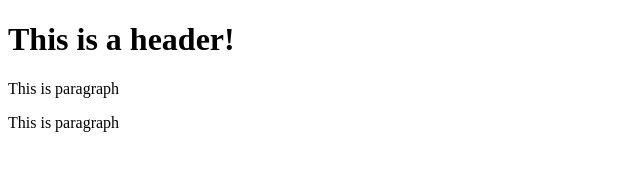
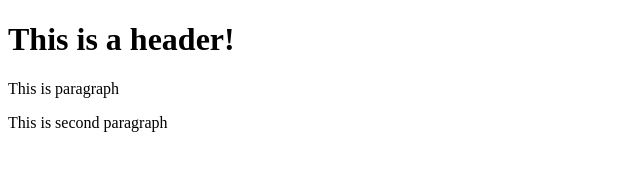
Before and after one commit to NelliBtn/Bootstrap-4-course, a website: page index.html in a window 1280 px wide. Shown: the full height of the page, 0-640 px from the left. Drawn offline with Linux system fonts and the light colour scheme.

```diff
--- a/index.html
+++ b/index.html
@@ -6,7 +6,7 @@
   <body>
     <h1>This is a header!</h1>
     <p>This is paragraph</p>
-    <p>This is paragraph</p>
+    <p>This is second paragraph</p>
 
   </body>
 
```
Also changed, not shown: package.json (+7 -2 lines), 1 other file.
